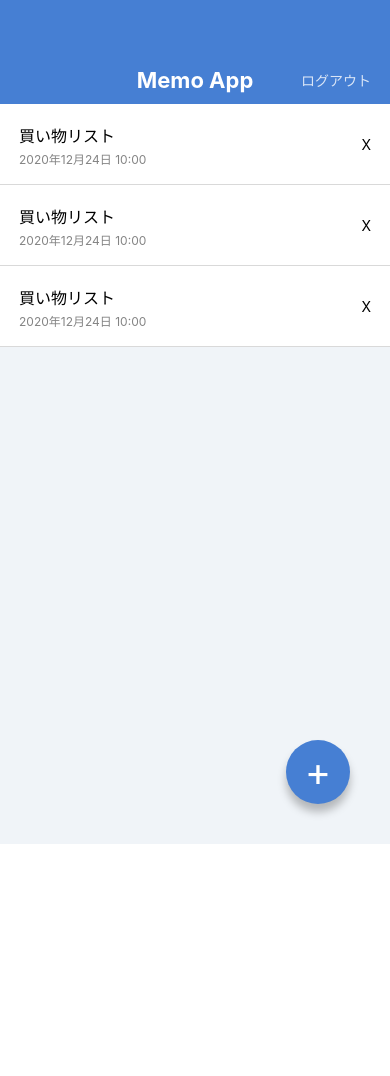
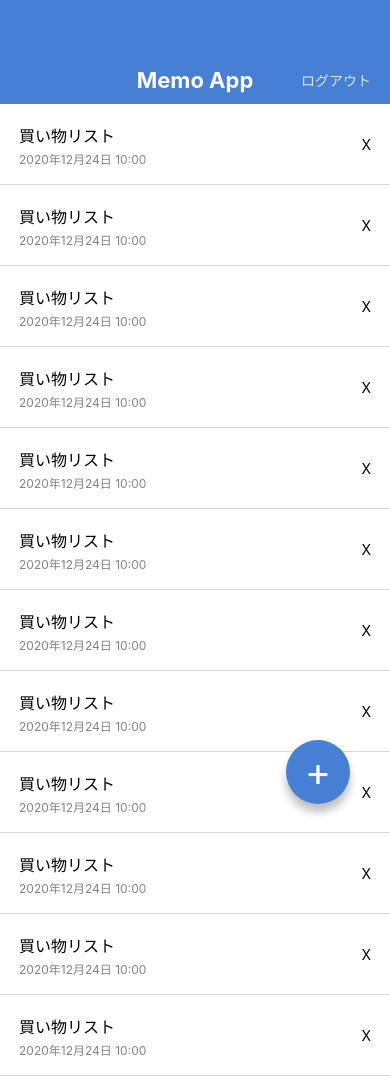
Before and after one commit to kazuki-mimori/ReactNative-FristApp, a React Native app: screen / in a window 390 px wide. Before the commit the page ends 844 px from the top, so only its background shows below. Built offline with nearby package versions, Linux system fonts and the light colour scheme.

Commit message:
⬆️コンポーネント化

```diff
--- a/App.jsx
+++ b/App.jsx
@@ -1,48 +1,14 @@
-import { StyleSheet, Text, View } from 'react-native';
+import { StyleSheet, View } from 'react-native';
+import AppBer from './src/components/AppBer';
+import CircleBotton from './src/components/CircleBotton';
+import MemoList from './src/components/MemoList';
 
 export default function App() {
 	return (
 		<View style={styles.container}>
-			<View style={styles.appber}>
-				<View style={styles.appberInner}>
-					<Text style={styles.appberTitle}>Memo App</Text>
-					<Text style={styles.appberRight}>ログアウト</Text>
-				</View>
-			</View>
-
-			<View>
-				<View style={styles.memoListItem}>
-					<View>
-						<Text style={styles.memoListItemTitle}>買い物リスト</Text>
-						<Text style={styles.memoListItemRight}>2020年12月24日 10:00</Text>
-					</View>
-					<View>
-						<Text>X</Text>
-					</View>
-				</View>
-				<View style={styles.memoListItem}>
-					<View>
-						<Text style={styles.memoListItemTitle}>買い物リスト</Text>
-						<Text style={styles.memoListItemRight}>2020年12月24日 10:00</Text>
-					</View>
-					<View>
-						<Text>X</Text>
-					</View>
-				</View>
-				<View style={styles.memoListItem}>
-					<View>
-						<Text style={styles.memoListItemTitle}>買い物リスト</Text>
-						<Text style={styles.memoListItemRight}>2020年12月24日 10:00</Text>
-					</View>
-					<View>
-						<Text>X</Text>
-					</View>
-				</View>
-			</View>
-
-			<View style={styles.circleButtom}>
-				<Text style={styles.circleButtomLabel}>+</Text>
-			</View>
+			<AppBer />
+			<MemoList />
+			<CircleBotton>+</CircleBotton>
 		</View>
 	);
 }
@@ -52,66 +18,4 @@ const styles = StyleSheet.create({
 		flex: 1,
 		backgroundColor: '#F0F4F8',
 	},
-	appber: {
-		width: '100%',
-		height: 104,
-		backgroundColor: '#467FD3',
-		justifyContent: 'flex-end',
-	},
-	appberInner: {
-		alignItems: 'center',
-	},
-	appberTitle: {
-		marginBottom: 8,
-		fontSize: 22,
-		lineHeight: 32,
-		color: '#ffffff',
-		fontWeight: 'bold',
-	},
-	appberRight: {
-		position: 'absolute',
-		right: 19,
-		bottom: 14,
-		color: 'rgba(255, 255, 255, 0.8)',
-	},
-	memoListItem: {
-		backgroundColor: '#ffffff',
-		flexDirection: 'row',
-		justifyContent: 'space-between',
-		paddingHorizontal: 19,
-		paddingVertical: 16,
-		alignItems: 'center',
-		borderBottomWidth: 1,
-		borderColor: 'rgba(0, 0, 0, 0.15)',
-	},
-	memoListItemTitle: {
-		fontSize: 16,
-		lineHeight: 32,
-	},
-	memoListItemRight: {
-		fontSize: 12,
-		lineHeight: 16,
-		color: '#848484',
-	},
-	circleButtom: {
-		backgroundColor: '#467FD3',
-		width: 64,
-		height: 64,
-		borderRadius: 32,
-		justifyContent: 'center',
-		alignItems: 'center',
-		position: 'absolute',
-		right: 40,
-		bottom: 40,
-		shadowColor: '#000000',
-		shadowOffset: { width: 0, height: 8 },
-		shadowOpacity: 0.25,
-		shadowRadius: 8,
-		elwvation: 8,
-	},
-	circleButtomLabel: {
-		color: '#ffffff',
-		fontSize: 40,
-		lineHeight: 40,
-	},
 });
--- /dev/null
+++ b/src/components/AppBer.jsx
@@ -0,0 +1,37 @@
+import { StyleSheet, Text, View } from 'react-native';
+
+export default function AppBer() {
+	return (
+		<View style={styles.appber}>
+			<View style={styles.appberInner}>
+				<Text style={styles.appberTitle}>Memo App</Text>
+				<Text style={styles.appberRight}>ログアウト</Text>
+			</View>
+		</View>
+	);
+}
+
+const styles = StyleSheet.create({
+	appber: {
+		width: '100%',
+		height: 104,
+		backgroundColor: '#467FD3',
+		justifyContent: 'flex-end',
+	},
+	appberInner: {
+		alignItems: 'center',
+	},
+	appberTitle: {
+		marginBottom: 8,
+		fontSize: 22,
+		lineHeight: 32,
+		color: '#ffffff',
+		fontWeight: 'bold',
+	},
+	appberRight: {
+		position: 'absolute',
+		right: 19,
+		bottom: 14,
+		color: 'rgba(255, 255, 255, 0.8)',
+	},
+});
--- /dev/null
+++ b/src/components/CircleBotton.jsx
@@ -0,0 +1,38 @@
+import { StyleSheet, Text, View } from 'react-native';
+import { string } from 'prop-types';
+
+export default function CircleBotton(props) {
+	const { children } = props;
+	return (
+		<View style={styles.circleButtom}>
+			<Text style={styles.circleButtomLabel}>{children}</Text>
+		</View>
+	);
+}
+CircleBotton.propTypes = {
+	children: string.isRequired,
+};
+
+const styles = StyleSheet.create({
+	circleButtom: {
+		backgroundColor: '#467FD3',
+		width: 64,
+		height: 64,
+		borderRadius: 32,
+		justifyContent: 'center',
+		alignItems: 'center',
+		position: 'absolute',
+		right: 40,
+		bottom: 40,
+		shadowColor: '#000000',
+		shadowOffset: { width: 0, height: 8 },
+		shadowOpacity: 0.25,
+		shadowRadius: 8,
+		elwvation: 8,
+	},
+	circleButtomLabel: {
+		color: '#ffffff',
+		fontSize: 40,
+		lineHeight: 40,
+	},
+});
--- /dev/null
+++ b/src/components/MemoList.jsx
@@ -0,0 +1,138 @@
+import { StyleSheet, Text, View } from 'react-native';
+
+export default function MemoList() {
+	return (
+		<View>
+			<View style={styles.memoListItem}>
+				<View>
+					<Text style={styles.memoListItemTitle}>買い物リスト</Text>
+					<Text style={styles.memoListItemRight}>2020年12月24日 10:00</Text>
+				</View>
+				<View>
+					<Text>X</Text>
+				</View>
+			</View>
+			<View style={styles.memoListItem}>
+				<View>
+					<Text style={styles.memoListItemTitle}>買い物リスト</Text>
+					<Text style={styles.memoListItemRight}>2020年12月24日 10:00</Text>
+				</View>
+				<View>
+					<Text>X</Text>
+				</View>
+			</View>
+			<View style={styles.memoListItem}>
+				<View>
+					<Text style={styles.memoListItemTitle}>買い物リスト</Text>
+					<Text style={styles.memoListItemRight}>2020年12月24日 10:00</Text>
+				</View>
+				<View>
+					<Text>X</Text>
+				</View>
+			</View>
+			<View style={styles.memoListItem}>
+				<View>
+					<Text style={styles.memoListItemTitle}>買い物リスト</Text>
+					<Text style={styles.memoListItemRight}>2020年12月24日 10:00</Text>
+				</View>
+				<View>
+					<Text>X</Text>
+				</View>
+			</View>
+			<View style={styles.memoListItem}>
+				<View>
+					<Text style={styles.memoListItemTitle}>買い物リスト</Text>
+					<Text style={styles.memoListItemRight}>2020年12月24日 10:00</Text>
+				</View>
+				<View>
+					<Text>X</Text>
+				</View>
+			</View>
+			<View style={styles.memoListItem}>
+				<View>
+					<Text style={styles.memoListItemTitle}>買い物リスト</Text>
+					<Text style={styles.memoListItemRight}>2020年12月24日 10:00</Text>
+				</View>
+				<View>
+					<Text>X</Text>
+				</View>
+			</View>
+			<View style={styles.memoListItem}>
+				<View>
+					<Text style={styles.memoListItemTitle}>買い物リスト</Text>
+					<Text style={styles.memoListItemRight}>2020年12月24日 10:00</Text>
+				</View>
+				<View>
+					<Text>X</Text>
+				</View>
+			</View>
+			<View style={styles.memoListItem}>
+				<View>
+					<Text style={styles.memoListItemTitle}>買い物リスト</Text>
+					<Text style={styles.memoListItemRight}>2020年12月24日 10:00</Text>
+				</View>
+				<View>
+					<Text>X</Text>
+				</View>
+			</View>
+			<View style={styles.memoListItem}>
+				<View>
+					<Text style={styles.memoListItemTitle}>買い物リスト</Text>
+					<Text style={styles.memoListItemRight}>2020年12月24日 10:00</Text>
+				</View>
+				<View>
+					<Text>X</Text>
+				</View>
+			</View>
+			<View style={styles.memoListItem}>
+				<View>
+					<Text style={styles.memoListItemTitle}>買い物リスト</Text>
+					<Text style={styles.memoListItemRight}>2020年12月24日 10:00</Text>
+				</View>
+				<View>
+					<Text>X</Text>
+				</View>
+			</View>
+			<View style={styles.memoListItem}>
+				<View>
+					<Text style={styles.memoListItemTitle}>買い物リスト</Text>
+					<Text style={styles.memoListItemRight}>2020年12月24日 10:00</Text>
+				</View>
+				<View>
+					<Text>X</Text>
+				</View>
+			</View>
+			<View style={styles.memoListItem}>
+				<View>
+					<Text style={styles.memoListItemTitle}>買い物リスト</Text>
+					<Text style={styles.memoListItemRight}>2020年12月24日 10:00</Text>
+				</View>
+				<View>
+					<Text>X</Text>
+				</View>
+			</View>
+		</View>
+	);
+}
+
+const styles = StyleSheet.create({
+	memoListItem: {
+		backgroundColor: '#ffffff',
+		flexDirection: 'row',
+		justifyContent: 'space-between',
+		paddingHorizontal: 19,
+		paddingVertical: 16,
+		alignItems: 'center',
+		borderBottomWidth: 1,
+		borderColor: 'rgba(0, 0, 0, 0.15)',
+	},
+	memoListItemTitle: {
+		fontSize: 16,
+		lineHeight: 32,
+	},
+	memoListItemRight: {
+		fontSize: 12,
+		lineHeight: 16,
+		color: '#848484',
+	},
+});
```
